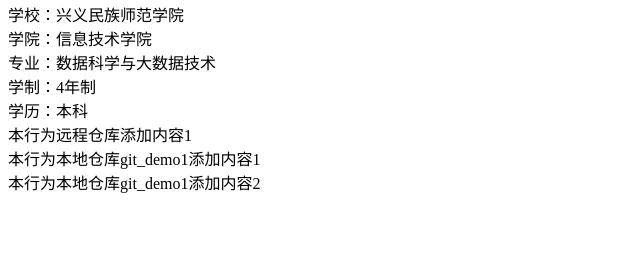
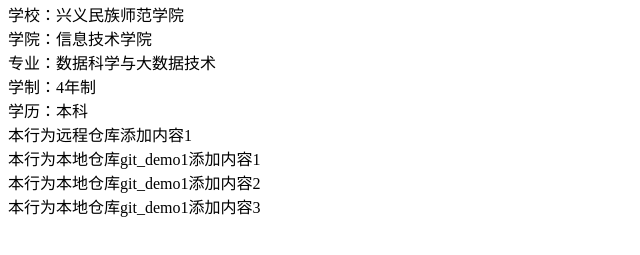
Before and after one commit to HarrietFan/git_demo1, a plain HTML site: page index.html in a window 1280 px wide. Shown: the part 87-342 px from the top of the page, without its empty margins (0-640 px from the left). Drawn offline with Linux system fonts and the light colour scheme.

Commit message:
本地添加V3

```diff
--- a/index.html
+++ b/index.html
@@ -15,5 +15,6 @@
     <div>本行为远程仓库添加内容1</div>
     <div>本行为本地仓库git_demo1添加内容1</div>
     <div>本行为本地仓库git_demo1添加内容2</div>
+    <div>本行为本地仓库git_demo1添加内容3</div>
 </body>
 </html>
```
